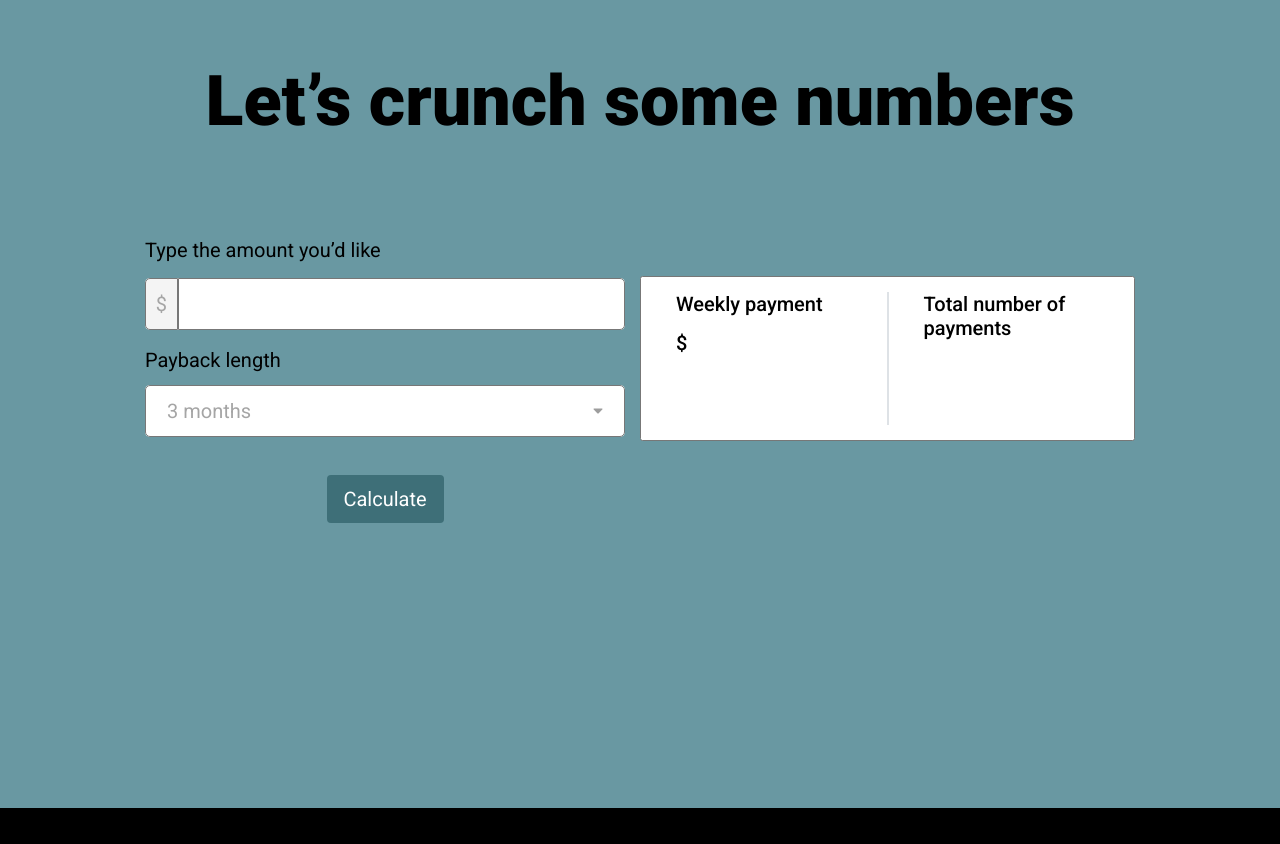
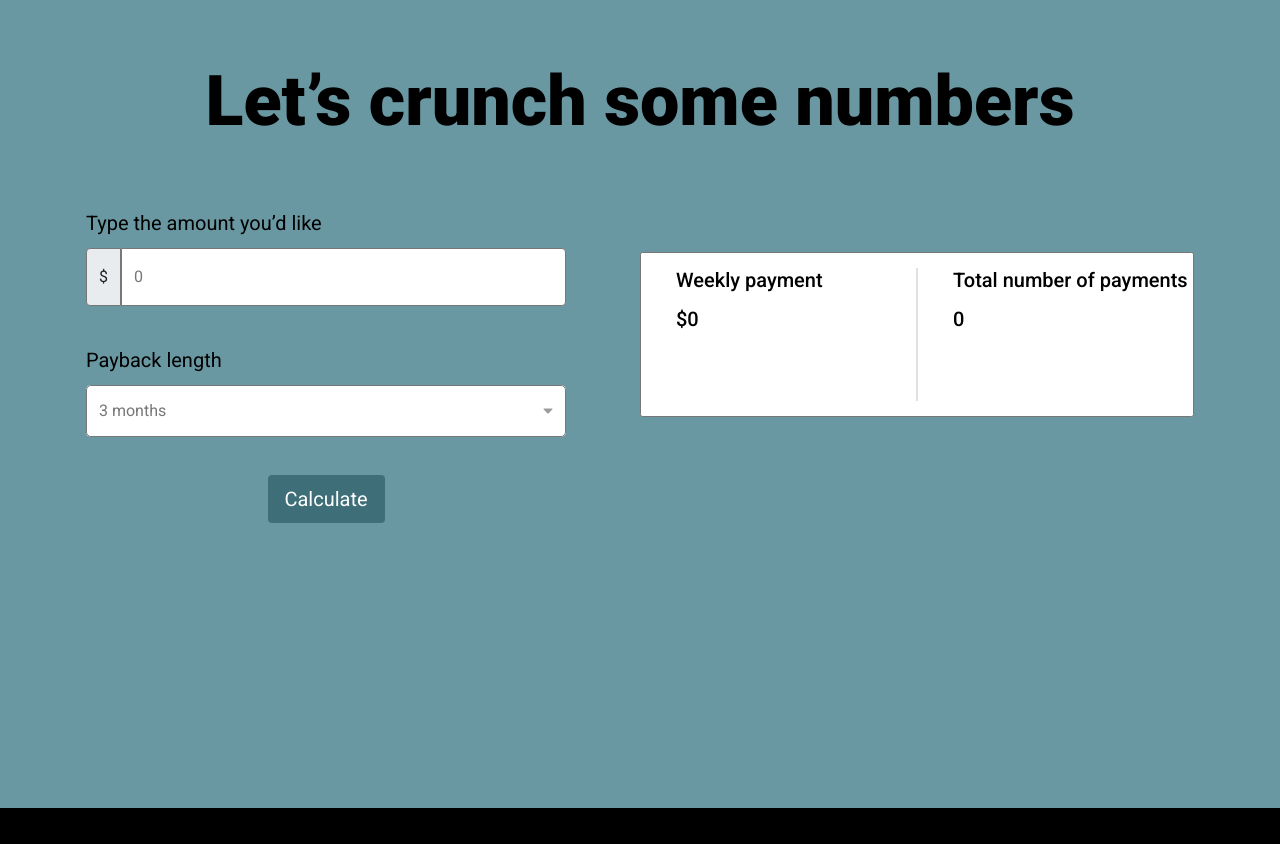
Before and after one commit to MalikDilawarIshaq/phundhub, a plain HTML site: page index.html in a window 1280 px wide. Shown: the part 5580-6424 px from the top of the page. Drawn offline with nearby package versions, Linux system fonts and the light colour scheme; no server answers; a web font is replaced by a local one.

Commit message:
Upgraded the price calculation form on the homepage

```diff
--- a/index.html
+++ b/index.html
@@ -557,15 +557,12 @@
                 data-aos="fade-up" data-aos-easing="ease-in-out"
                     class="d-flex flex-column flex-lg-row justify-content-between align-items-center align-items-md-start calculator_inner">
                     <div class="w-small-100 d-flex align-items-center flex-column align-items-md-start">
-                        <p class="w-100 input__label line-height-30 font-Roboto text-black mt-99">
+                        <p class="w-100 input__label line-height-30 mt-3-rem font-Roboto text-black mt-99">
                             Type the amount you’d like
                         </p>
-                        <div class="d-flex amount-input mt-1">
-                            <p
-                                class="d-flex justify-content-center align-items-center font-Roboto amount-input-1">
-                                $
-                            </p>
-                            <input id="amount" class="input-1 font-Roboto text-black px-3" type="number"/>
+                        <div class="amount-container">
+                            <p>$</p>
+                            <input id="amount" type="number" placeholder="0"/>
                         </div>
                         <p class="w-100 input__label line-height-30 font-Roboto pt-2 pt-lg-0 text-black mt-4">
                             Payback length
@@ -573,7 +570,7 @@
                         <div class="position-realtive amount-input">
                             <button
                                 onclick="showDropDown()"
-                                class="d-flex justify-content-between align-items-center px-21 amount-input2 dropdown-color outline-0 amount-input font-Roboto"
+                                class="d-flex custom-dropdown justify-content-between align-items-center px-21 amount-input2 dropdown-color outline-0 amount-input font-Roboto"
                                 type="button"
                                 id="dropdownMenuButton"
                                 data-toggle="dropdown"
@@ -625,7 +622,7 @@
                     </div>
                     <div class="d-flex flex-column width-50-percent w-100-lg">
                       <div
-                      class="w-100 output  d-flex justify-content-between border-for-calculator mt-140 mb-3 mb-lg-0">
+                      class="w-100 custom-container output mt-6-rem d-flex justify-content-between border-for-calculator mt-140 mb-3 mb-lg-0">
                       <div class="w-50">
                             <p class="font-Roboto input_inner_label line-height-30 text-black font-500 mt-4 ml-35">
                                 Weekly payment
@@ -633,7 +630,7 @@
                             <p
                                 id="weeklyPayment"
                                 class="font-Roboto input_inner_price_label line-height-30 text-black font-500 mt-4 ml-35">
-                                $
+                                $0
                             </p>
                         </div>
                         <p class="border-solid my-4"></p>
@@ -641,7 +638,7 @@
                             <p class="font-Roboto input_inner_label line-height-30 text-black font-500 mt-4 ml-35">
                                 Total number of payments
                             </p>
-                            <p id="weeks" class="font-Roboto input_inner_price_label line-height-30 text-black font-500 mt-4 ml-35"></p>
+                            <p id="weeks" class="font-Roboto input_inner_price_label line-height-30 text-black font-500 mt-4 ml-35">0</p>
                         </div>
                       </div>
                       <div id="to-hide-apply" class="w-100" style="display: none;">
--- a/styles.css
+++ b/styles.css
@@ -3619,7 +3619,7 @@ body {
 }
 .calculator_inner {
     width: 100%!important;
-    max-width: 990px!important;
+    max-width: 991px!important;
     overflow-x: hidden;
 }
 .width-50-percent {
@@ -3860,3 +3860,71 @@ body {
 #amount {
     width: 100%!important;
 }
+.mt-3-rem {
+margin-top: 72px!important;
+}
+
+.mt-6-rem {
+    margin-top: 116px!important;
+}
+.amount-container, .amount-container * {
+    margin: 0px!important;
+    padding: 0px!important;
+    font-family: 'Roboto','sans-serif'!important;
+}
+.amount-container {
+    display: flex;
+    width: 100%;
+    margin-bottom: 24px!important;
+}
+.amount-container p {
+    border: 1px solid #777777!important;
+    border-bottom-left-radius: 4px!important;
+    border-top-left-radius: 4px!important;
+    display: flex!important;
+    align-items: center!important;
+    padding: 16px 12px!important;
+    font-size: 16px!important;
+    font-weight: 400!important;
+    line-height: 1.5!important;
+    color: #212529!important;
+    text-align: center!important;
+    white-space: nowrap!important;
+    background-color: #e9ecef!important;
+}
+
+.amount-container input {
+    color: #000!important;
+    border: 1px solid #777777!important;
+    padding: 13.6px 12px!important;
+    width: 100%!important;
+    border-top-right-radius: 4px!important;
+    border-bottom-right-radius: 4px!important;
+    font-size: 16px!important;
+    font-weight: 400!important;
+    line-height: 24px!important;
+}
+.amount-container input::placeholder {
+    color: #777777!important;
+}
+.amount-container input:focus {
+    outline: none!important;
+}
+.custom-dropdown {
+    padding: 13.6px 12px!important;
+    color: #777777!important;
+    border: 1px solid #777777!important;
+    border-radius: 5px!important;
+    font-size: 16px!important;
+    font-weight: 400!important;
+
+}
+.custom-container {
+    border: 1px solid #777!important;
+}
+
+@media (min-width: 1208px) and (max-width: 1399px) {
+    .calculator_inner {
+        max-width: 1108px!important;
+    }
+}
```
